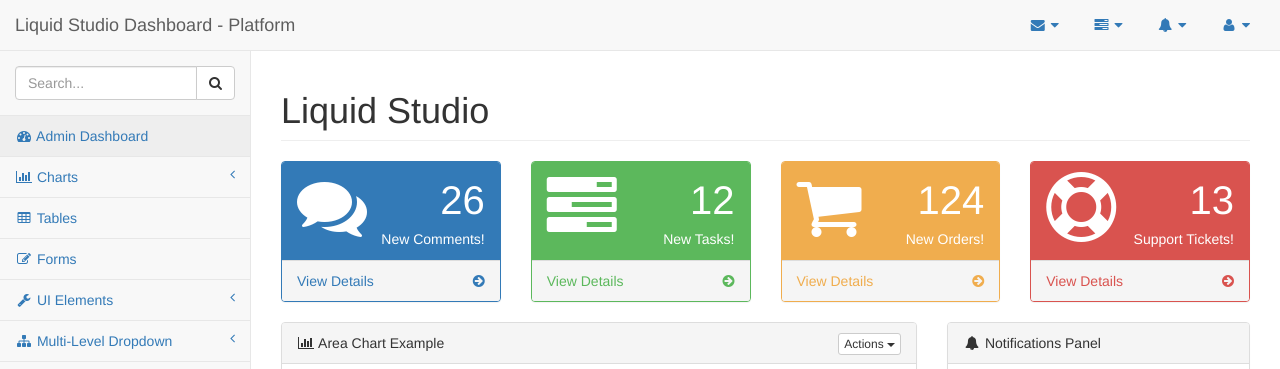
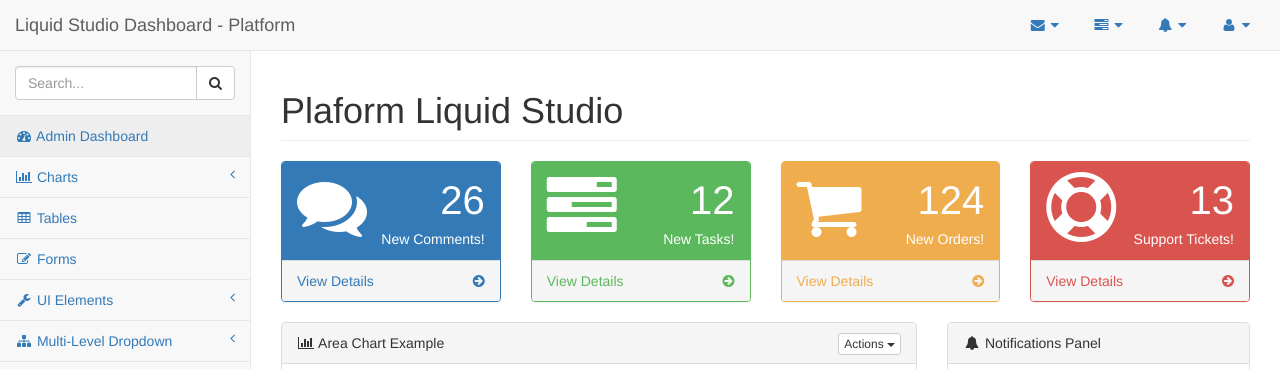
Before and after one commit to paoloxide/hello-node, a website: page pages/index.html in a window 1280 px wide. Shown: the top 369 px of the page. Drawn offline with Linux system fonts and the light colour scheme.

Commit message:
add platform

```diff
--- a/pages/index.html
+++ b/pages/index.html
@@ -375,7 +375,7 @@
         <div id="page-wrapper">
             <div class="row">
                 <div class="col-lg-12">
-                    <h1 class="page-header">Liquid Studio</h1>
+                    <h1 class="page-header">Plaform Liquid Studio</h1>
                 </div>
                 <!-- /.col-lg-12 -->
             </div>
```
